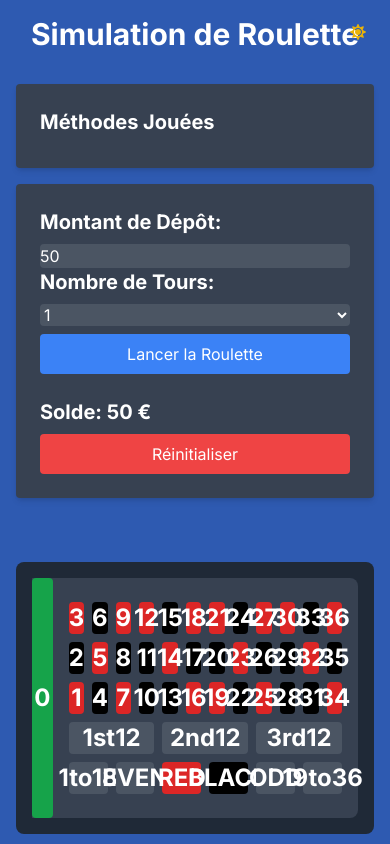
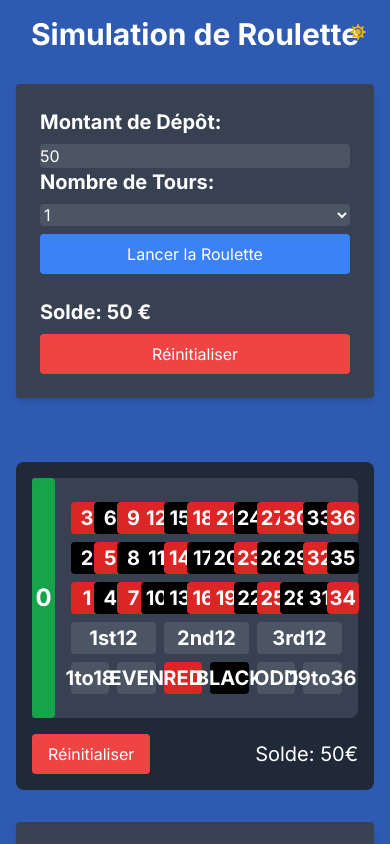
Before and after one commit to Potowai/RouletteSimulator, a Next.js app: page / in a window 390 px wide. Shown: the top 844 px of the page. Built offline with nearby package versions, Linux system fonts and the light colour scheme.

Commit message:
some responsives edits

```diff
--- a/app/components/Roulette.jsx
+++ b/app/components/Roulette.jsx
@@ -7,6 +7,10 @@ const Roulette = ({ methods, updateResults, updateHistory, resetMethods }) => {
   const [deposit, setDeposit] = useState(50);
   const [balance, setBalance] = useState(50);
 
+  const resetButton = () => {
+    resetMethods();
+    setBalance(deposit);
+  }
   const spinRoulette = () => {
     let newResults = [];
     for (let i = 0; i < numSpins; i++) {
@@ -103,7 +107,7 @@ const Roulette = ({ methods, updateResults, updateHistory, resetMethods }) => {
       </button>
       <div className="mt-4">
         <h2 className="text-xl font-bold">Solde: {balance} €</h2>
-        <button type="button" onClick={resetMethods} className="w-full px-4 py-2 mt-2 bg-red-500 text-white rounded">Réinitialiser</button>
+        <button type="button" onClick={resetButton} className="w-full px-4 py-2 mt-2 bg-red-500 text-white rounded">Réinitialiser</button>
       </div>
     </div>
   );
--- a/app/components/RouletteTable.jsx
+++ b/app/components/RouletteTable.jsx
@@ -1,15 +1,27 @@
 'use client';
 
-import React from 'react';
+import React, { useState } from 'react';
 
 const RouletteTable = ({ addMethod }) => {
-  const handleClick = (type, number) => {
-    addMethod({ type: type, value: number, amount: 1 });
+  const [bets, setBets] = useState({});
+  const [balance, setBalance] = useState(50); // Solde initial
+
+  const handleClick = (type, value) => {
+    addMethod({ type, value, amount: 1 });
+    setBets((prevBets) => {
+      const key = `${type}-${value}`;
+      const newAmount = prevBets[key] ? prevBets[key] + 1 : 1;
+      return { ...prevBets, [key]: newAmount };
+    });
+    setBalance(balance - 1); // Déduire 1 euro pour chaque mise
   };
 
+  const handleReset = () => {
+    setBets({});
+    setBalance(50); // Réinitialiser le solde
+  };
 
   const redNumbers = [1, 3, 5, 7, 9, 12, 14, 16, 18, 19, 21, 23, 25, 27, 30, 32, 34, 36];
-  const blackNumbers = [2, 4, 6, 8, 10, 11, 13, 15, 17, 20, 22, 24, 26, 28, 29, 31, 33, 35];
 
   const getColorClass = (number) => {
     if (number === 0) return 'bg-green-600';
@@ -22,51 +34,104 @@ const RouletteTable = ({ addMethod }) => {
     [1, 4, 7, 10, 13, 16, 19, 22, 25, 28, 31, 34],
   ];
 
+  const renderBet = (type, value) => {
+    const key = `${type}-${value}`;
+    if (bets[key]) {
+      return (
+        <div className="absolute bottom-1 right-1 w-6 h-6 bg-yellow-500 rounded-full flex items-center justify-center text-black text-sm">
+          {bets[key]}
+        </div>
+      );
+    }
+    return null;
+  };
+
   return (
     <div className="flex justify-center mt-8">
       <div className="bg-gray-800 p-4 rounded-lg">
-        <div className="flex justify-center items-center bg-gray-700 rounded-r-lg">
-            <div className="flex items-center justify-center bg-green-600 rounded cursor-pointer w-10 h-60 " onClick={() => handleClick('number', 0)}>
-                <div className="text-white text-2xl font-bold">0</div>
-            </div>
+        <div className="flex justify-center items-center bg-gray-700 rounded-r-lg relative">
+          <div className="relative flex items-center justify-center bg-green-600 rounded cursor-pointer w-10 h-60" onClick={() => handleClick('number', 0)}>
+            <div className="text-white text-2xl font-bold">0</div>
+            {renderBet('number', 0)}
+          </div>
           <div className="grid grid-cols-12 gap-2 p-4">
             {numberRows[0].map((number) => (
-              <div key={number} className={`${getColorClass(number)} text-white text-2xl font-bold flex items-center justify-center rounded cursor-pointer`}  onClick={() => handleClick('number', number)}>{number}</div>
+              <div key={number} className={`relative ${getColorClass(number)} text-white text-xl md:text-2xl font-bold flex items-center justify-center rounded cursor-pointer w-8 h-8 md:w-10 md:h-10 lg:w-12 lg:h-12`} onClick={() => handleClick('number', number)}>
+                {number}
+                {renderBet('number', number)}
+              </div>
             ))}
             {numberRows[1].map((number) => (
-              <div key={number} className={`${getColorClass(number)} text-white text-2xl font-bold flex items-center justify-center rounded cursor-pointer`}  onClick={() => handleClick('number', number)}>{number}</div>
+              <div key={number} className={`relative ${getColorClass(number)} text-white text-xl md:text-2xl font-bold flex items-center justify-center rounded cursor-pointer w-8 h-8 md:w-10 md:h-10 lg:w-12 lg:h-12`} onClick={() => handleClick('number', number)}>
+                {number}
+                {renderBet('number', number)}
+              </div>
             ))}
             {numberRows[2].map((number) => (
-              <div key={number} className={`${getColorClass(number)} text-white text-2xl font-bold flex items-center justify-center rounded cursor-pointer`}  onClick={() => handleClick('number', number)}>{number}</div>
+              <div key={number} className={`relative ${getColorClass(number)} text-white text-xl md:text-2xl font-bold flex items-center justify-center rounded cursor-pointer w-8 h-8 md:w-10 md:h-10 lg:w-12 lg:h-12`} onClick={() => handleClick('number', number)}>
+                {number}
+                {renderBet('number', number)}
+              </div>
             ))}
-            <div className="col-span-4 flex items-center justify-center">
-              <div className="bg-gray-600 text-white text-2xl font-bold flex items-center justify-center rounded cursor-pointer w-full"  onClick={() => handleClick('dozen', '1st12')}>1st12</div>
+            <div className="col-span-4 relative flex items-center justify-center">
+              <div className="bg-gray-600 text-white text-xl md:text-2xl font-bold flex items-center justify-center rounded cursor-pointer w-full h-8 md:h-10 lg:h-16" onClick={() => handleClick('dozen', '1st12')}>
+                1st12
+                {renderBet('dozen', '1st12')}
+              </div>
             </div>
-            <div className="col-span-4 flex items-center justify-center">
-              <div className="bg-gray-600 text-white text-2xl font-bold flex items-center justify-center rounded cursor-pointer w-full"  onClick={() => handleClick('dozen', '2nd12')}>2nd12</div>
+            <div className="col-span-4 relative flex items-center justify-center">
+              <div className="bg-gray-600 text-white text-xl md:text-2xl font-bold flex items-center justify-center rounded cursor-pointer w-full h-8 md:h-10 lg:h-16" onClick={() => handleClick('dozen', '2nd12')}>
+                2nd12
+                {renderBet('dozen', '2nd12')}
+              </div>
             </div>
-            <div className="col-span-4 flex items-center justify-center">
-              <div className="bg-gray-600 text-white text-2xl font-bold flex items-center justify-center rounded cursor-pointer w-full"  onClick={() => handleClick('dozen', '3rd12')}>3rd12</div>
+            <div className="col-span-4 relative flex items-center justify-center">
+              <div className="bg-gray-600 text-white text-xl md:text-2xl font-bold flex items-center justify-center rounded cursor-pointer w-full h-8 md:h-10 lg:h-16" onClick={() => handleClick('dozen', '3rd12')}>
+                3rd12
+                {renderBet('dozen', '3rd12')}
+              </div>
             </div>
-            <div className="col-span-2 flex items-center justify-center">
-              <div className="bg-gray-600 text-white text-2xl font-bold flex items-center justify-center rounded cursor-pointer w-full"  onClick={() => handleClick('section', '1to18')}>1to18</div>
+            <div className="col-span-2 relative flex items-center justify-center">
+              <div className="bg-gray-600 text-white text-xl md:text-2xl font-bold flex items-center justify-center rounded cursor-pointer w-full h-8 md:h-10 lg:h-16" onClick={() => handleClick('section', '1to18')}>
+                1to18
+                {renderBet('section', '1to18')}
+              </div>
             </div>
-            <div className="col-span-2 flex items-center justify-center">
-              <div className="bg-gray-600 text-white text-2xl font-bold flex items-center justify-center rounded cursor-pointer w-full"  onClick={() => handleClick('section', 'EVEN')}>EVEN</div>
+            <div className="col-span-2 relative flex items-center justify-center">
+              <div className="bg-gray-600 text-white text-xl md:text-2xl font-bold flex items-center justify-center rounded cursor-pointer w-full h-8 md:h-10 lg:h-16" onClick={() => handleClick('section', 'EVEN')}>
+                EVEN
+                {renderBet('section', 'EVEN')}
+              </div>
             </div>
-            <div className="col-span-2 flex items-center justify-center">
-              <div className="bg-red-600 text-white text-2xl font-bold flex items-center justify-center rounded cursor-pointer w-full"  onClick={() => handleClick('color', 'red')}>RED</div>
+            <div className="col-span-2 relative flex items-center justify-center">
+              <div className="bg-red-600 text-white text-xl md:text-2xl font-bold flex items-center justify-center rounded cursor-pointer w-full h-8 md:h-10 lg:h-16" onClick={() => handleClick('color', 'red')}>
+                RED
+                {renderBet('color', 'red')}
+              </div>
             </div>
-            <div className="col-span-2 flex items-center justify-center">
-              <div className="bg-black text-white text-2xl font-bold flex items-center justify-center rounded cursor-pointer w-full"  onClick={() => handleClick('color', 'black')}>BLACK</div>
+            <div className="col-span-2 relative flex items-center justify-center">
+              <div className="bg-black text-white text-xl md:text-2xl font-bold flex items-center justify-center rounded cursor-pointer w-full h-8 md:h-10 lg:h-16" onClick={() => handleClick('color', 'black')}>
+                BLACK
+                {renderBet('color', 'black')}
+              </div>
             </div>
-            <div className="col-span-2 flex items-center justify-center">
-              <div className="bg-gray-600 text-white text-2xl font-bold flex items-center justify-center rounded cursor-pointer w-full"  onClick={() => handleClick('section', 'ODD')}>ODD</div>
+            <div className="col-span-2 relative flex items-center justify-center">
+              <div className="bg-gray-600 text-white text-xl md:text-2xl font-bold flex items-center justify-center rounded cursor-pointer w-full h-8 md:h-10 lg:h-16" onClick={() => handleClick('section', 'ODD')}>
+                ODD
+                {renderBet('section', 'ODD')}
+              </div>
             </div>
-            <div className="col-span-2 flex items-center justify-center">
-              <div className="bg-gray-600 text-white text-2xl font-bold flex items-center justify-center rounded cursor-pointer w-full"  onClick={() => handleClick('section', '19to36')}>19to36</div>
+            <div className="col-span-2 relative flex items-center justify-center">
+              <div className="bg-gray-600 text-white text-xl md:text-2xl font-bold flex items-center justify-center rounded cursor-pointer w-full h-8 md:h-10 lg:h-16" onClick={() => handleClick('section', '19to36')}>
+                19to36
+                {renderBet('section', '19to36')}
+              </div>
             </div>
           </div>
+        </div>
+        <div className="flex justify-between items-center mt-4">
+          <button onClick={handleReset} className="px-4 py-2 bg-red-500 text-white rounded">Réinitialiser</button>
+          <div className="text-white text-xl">Solde: {balance}€</div>
         </div>
       </div>
     </div>
--- a/app/page.tsx
+++ b/app/page.tsx
@@ -52,7 +52,6 @@ const Home = () => {
       <h1 className="text-3xl font-bold mb-8 dark:text-white">Simulation de Roulette</h1>
       <div className="grid grid-cols-1 md:grid-cols-2 lg:grid-cols-5 gap-8 w-full max-w-6xl">
         <div className="space-y-4 col-span-1 md:col-span-1">
-          <MethodList methods={methods} />
           <Roulette methods={methods} updateResults={updateResults} updateHistory={updateHistory} resetMethods={resetMethods} />
         </div>
         <div className="col-span-1 md:col-span-2 lg:col-span-3 flex justify-center items-center">
```
